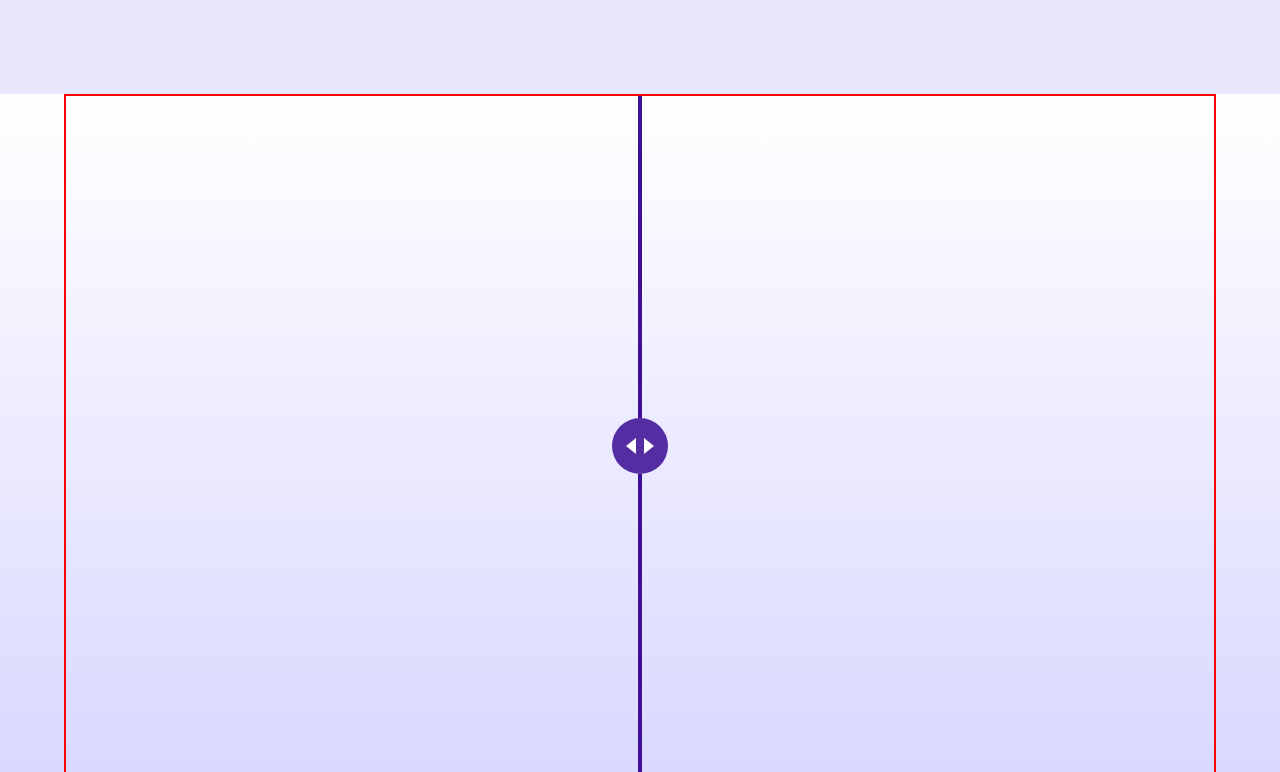
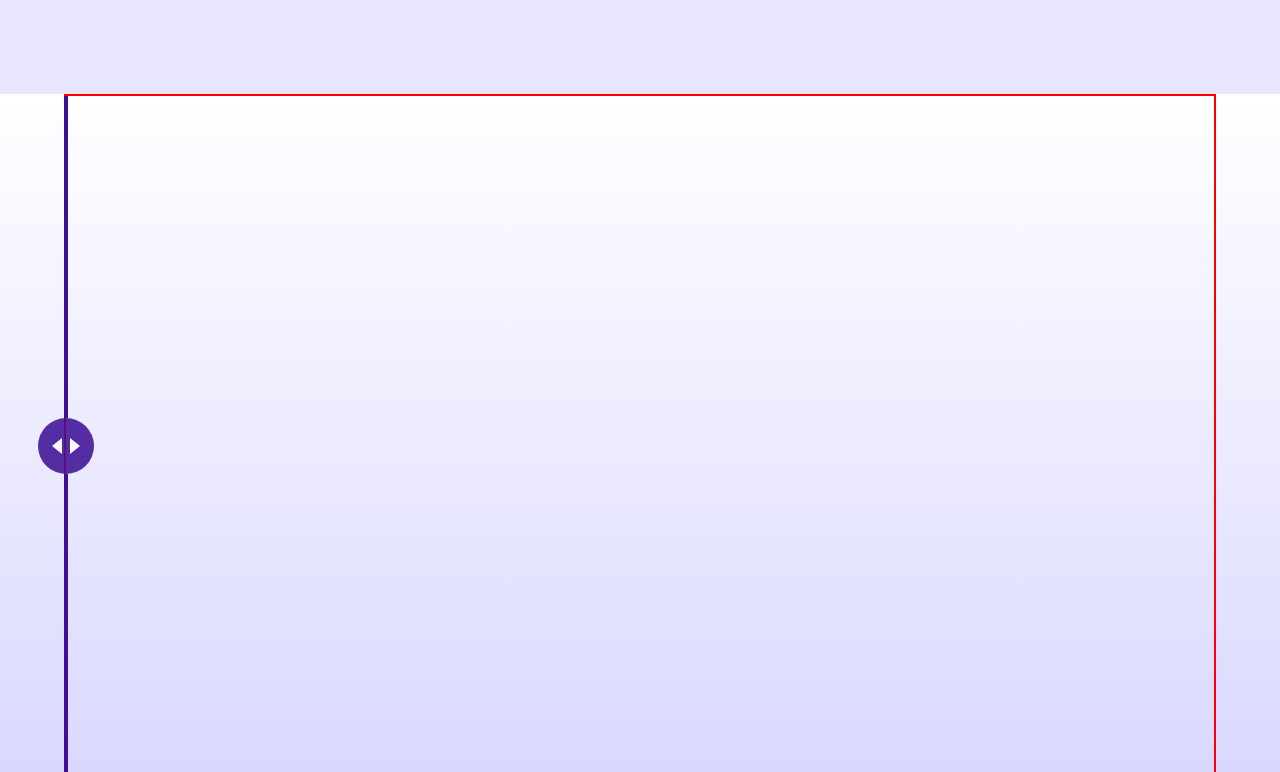
Before and after one commit to samudra-perera/cleancut.ai, a React (Create React App) app in the folder client/: page / in a window 1280 px wide. Shown: the part 648-1420 px from the top of the page. Built offline with nearby package versions, Linux system fonts and the light colour scheme; a web font is replaced by a local one.

Commit message:
Added draggable functionality, still buggy, but improvable

```diff
--- a/client/src/components/App/DraggableSlider/DraggableSlider.jsx
+++ b/client/src/components/App/DraggableSlider/DraggableSlider.jsx
@@ -1,13 +1,76 @@
-import React, {useEffect, useRef} from "react";
-import Slider from "./Slider";
+import React, { useEffect, useRef } from "react";
+import {
+  SliderBarContainer,
+  SliderBarHandler,
+  SliderCircleContainer,
+  SliderPointerLeft,
+  SliderPointerRight,
+} from "./style/Slider.style";
 import { DraggableContainer } from "./style/DraggableSlider.style";
 
 const DraggableSlider = () => {
-  const containerRef = useRef(null)
+  //These two refs are for the container div and slider div HTML elements
+  const containerRef = useRef(null);
+  const sliderRef = useRef(null);
+  //To access the click value of the slider
+  const isClicked = useRef(false);
+
+  const coords = useRef({
+    startX: 0,
+    lastX: 0
+  })
+
+  useEffect(() => {
+    if (!containerRef.current || !sliderRef.current) return;
+
+    const container = containerRef.current;
+    const slider = sliderRef.current;
+
+    const onMouseDown = (e) => {
+      isClicked.current = true;
+      coords.current.startX = e.clientX
+      console.log(coords.current)
+    };
+
+    const onMouseUp = (e) => {
+      isClicked.current = false;
+      coords.current.lastX = slider.offsetLeft
+      console.log(isClicked.current)
+    };
+
+    const onMouseMove = (e) => {
+      if (!isClicked.current) return;
+      const nextX = e.clientX - coords.current.startX + coords.current.lastX
+
+      slider.style.left = `${nextX}px`
+    };
+
+    slider.addEventListener("mousedown", onMouseDown);
+    slider.addEventListener("mouseup", onMouseUp);
+
+    container.addEventListener("mousemove", onMouseMove);
+    container.addEventListener('mouseleave', onMouseUp)
+
+    const cleanup = () => {
+      container.removeEventListener("mousemove", onMouseMove);
+      container.removeEventListener('mouseleave', onMouseUp)
+      slider.removeEventListener("mousedown", onMouseDown);
+      slider.removeEventListener("mouseup", onMouseUp);
+    };
+
+    return cleanup;
+  });
 
   return (
     <DraggableContainer ref={containerRef}>
-      <Slider/>
+      <SliderBarContainer >
+        <SliderBarHandler />
+        <SliderCircleContainer ref={sliderRef}>
+          <SliderPointerLeft />
+          <SliderPointerRight />
+        </SliderCircleContainer>
+        <SliderBarHandler />
+      </SliderBarContainer>
     </DraggableContainer>
   );
 };
--- a/client/src/components/App/DraggableSlider/Slider.jsx
+++ b/client/src/components/App/DraggableSlider/Slider.jsx
@@ -1,49 +1,48 @@
-import React, { useEffect, useRef } from "react";
-import {
-  SliderBarContainer,
-  SliderBarHandler,
-  SliderCircleContainer,
-  SliderPointerLeft,
-  SliderPointerRight,
-} from "./style/Slider.style";
+// import React, { useEffect, useRef } from "react";
+//Deprecated this component
 
-const Slider = () => {
-  const sliderRef = useRef(null);
-  const isClicked = useRef(false);
-  useEffect(() => {
-    if (!sliderRef.current) return;
+// import { forwardRef } from "react";
 
-    const slider = sliderRef.current;
+// //The ref in the forwardedRef is referring to the slider click value
+// const Slider = forwardRef(function Slider(props, ref) {
+//   const sliderRef = useRef(null);
 
-    const onMouseDown = () => {
-      isClicked.current = true;
-    };
+//   useEffect(() => {
+//     if (!sliderRef.current) return;
 
-    const onMouseUp = () => {
-      isClicked.current = false;
-    };
+//     const slider = sliderRef.current;
 
-    slider.addEventListener("mousedown", onMouseDown);
-    slider.addEventListener("mouseup", onMouseUp);
+//     const onMouseDown = (e) => {
+//       ref.current = true;
+//       console.log(ref)
+//     };
 
-    const cleanup = () => {
-      slider.removeEventListener("mousedown", onMouseDown);
-      slider.removeEventListener("mouseup", onMouseUp);
-    };
+//     const onMouseUp = (e) => {
+//       ref.current = false;
+//       console.log(ref)
+//     };
 
-    return cleanup;
-  }, []);
+//     slider.addEventListener("mousedown", onMouseDown);
+//     slider.addEventListener("mouseup", onMouseUp);
 
-  return (
-    <SliderBarContainer ref={sliderRef}>
-      <SliderBarHandler />
-      <SliderCircleContainer>
-        <SliderPointerLeft />
-        <SliderPointerRight />
-      </SliderCircleContainer>
-      <SliderBarHandler />
-    </SliderBarContainer>
-  );
-};
+//     const cleanup = () => {
+//       slider.removeEventListener("mousedown", onMouseDown);
+//       slider.removeEventListener("mouseup", onMouseUp);
+//     };
 
-export default Slider;
+//     return cleanup;
+//   }, []);
+
+//   return (
+//     <SliderBarContainer ref={sliderRef}>
+//       <SliderBarHandler />
+//       <SliderCircleContainer>
+//         <SliderPointerLeft />
+//         <SliderPointerRight />
+//       </SliderCircleContainer>
+//       <SliderBarHandler />
+//     </SliderBarContainer>
+//   );
+// });
+
+// export default Slider;
--- a/client/src/components/App/DraggableSlider/style/Slider.style.js
+++ b/client/src/components/App/DraggableSlider/style/Slider.style.js
@@ -1,10 +1,13 @@
 import styled from "styled-components";
 
 const SliderBarContainer = styled.div`
-  height: 100%;
+  height: 700px;
+  left: -28px;
   display: flex;
   flex-direction: column;
   place-items: center;
+  position: relative;
+  width: fit-content;
 `;
 
 const SliderBarHandler = styled.div`
```
